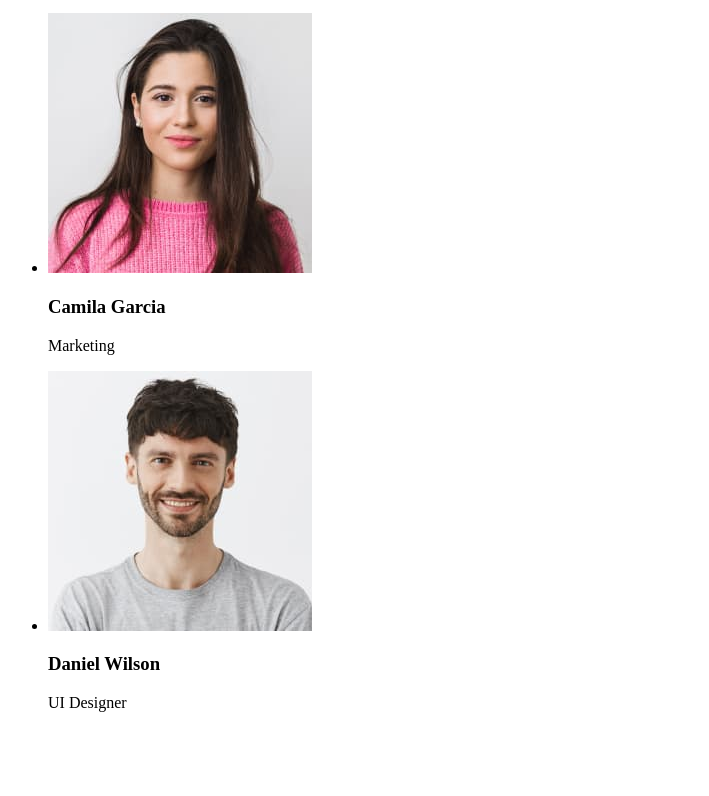
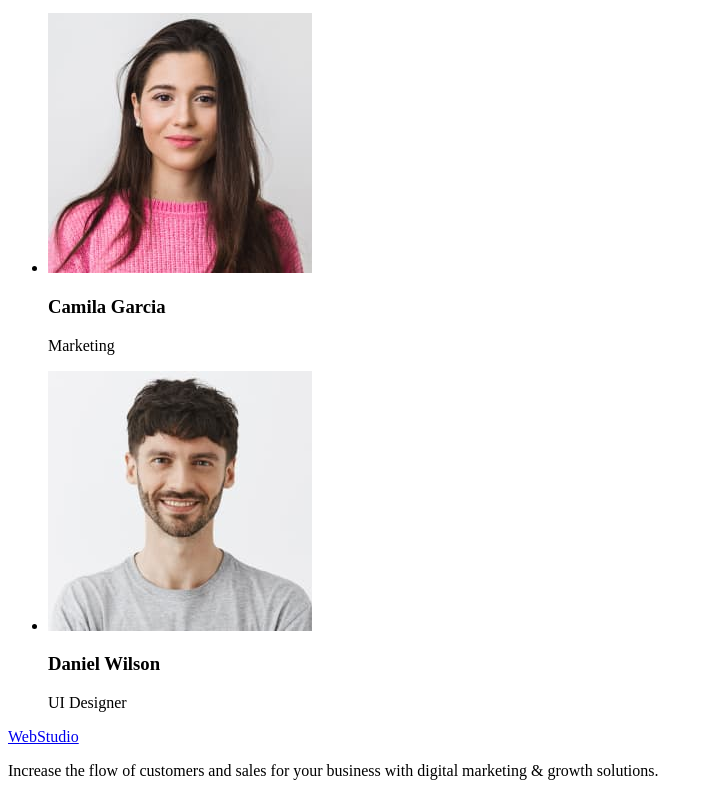
Before and after one commit to Smirnoff89/goit-markup-hw-01, a plain HTML site: page index.html in a window 1280 px wide. Shown: the part 2341-3137 px from the top of the page, without its empty margins (0-709 px from the left). Before the commit the page ends 3069 px from the top, so only its background shows below. Drawn offline with Linux system fonts and the light colour scheme.

Commit message:
done footer

```diff
--- a/index.html
+++ b/index.html
@@ -82,10 +82,10 @@
                 </li>
             </ul>
         </section>
-
     </main>
     <footer>
-
+        <a href="./index.html">WebStudio</a>
+        <p>Increase the flow of customers and sales for your business with digital marketing & growth solutions.</p>
     </footer>
 </body>
 </html>
```
